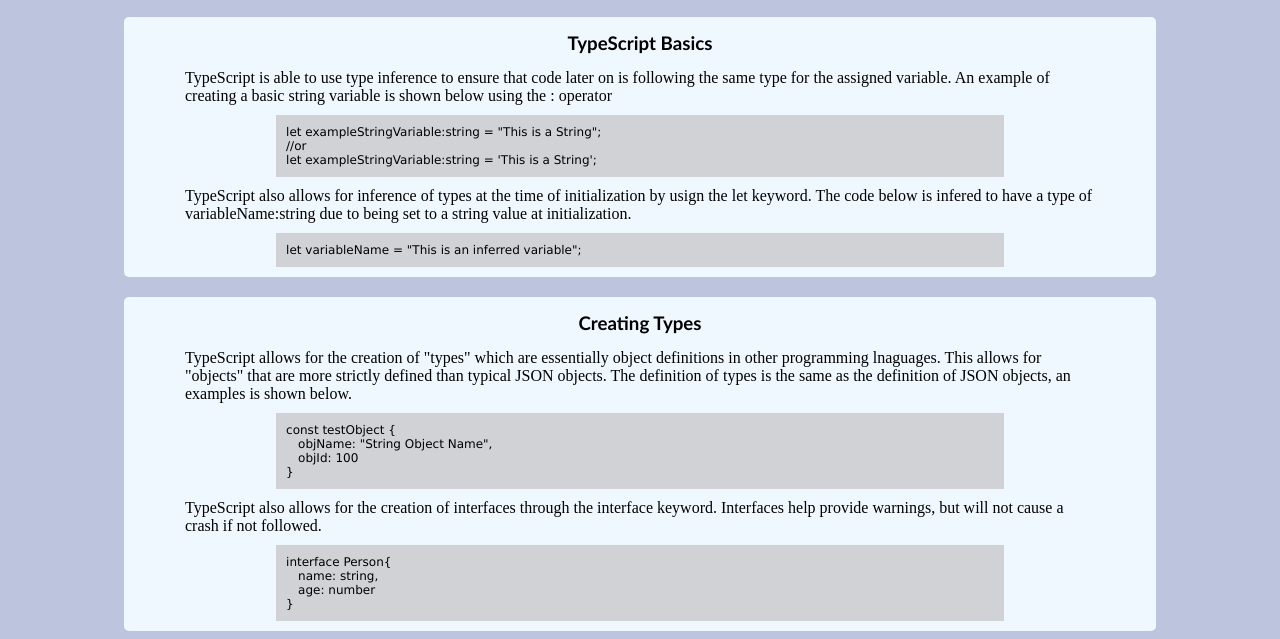
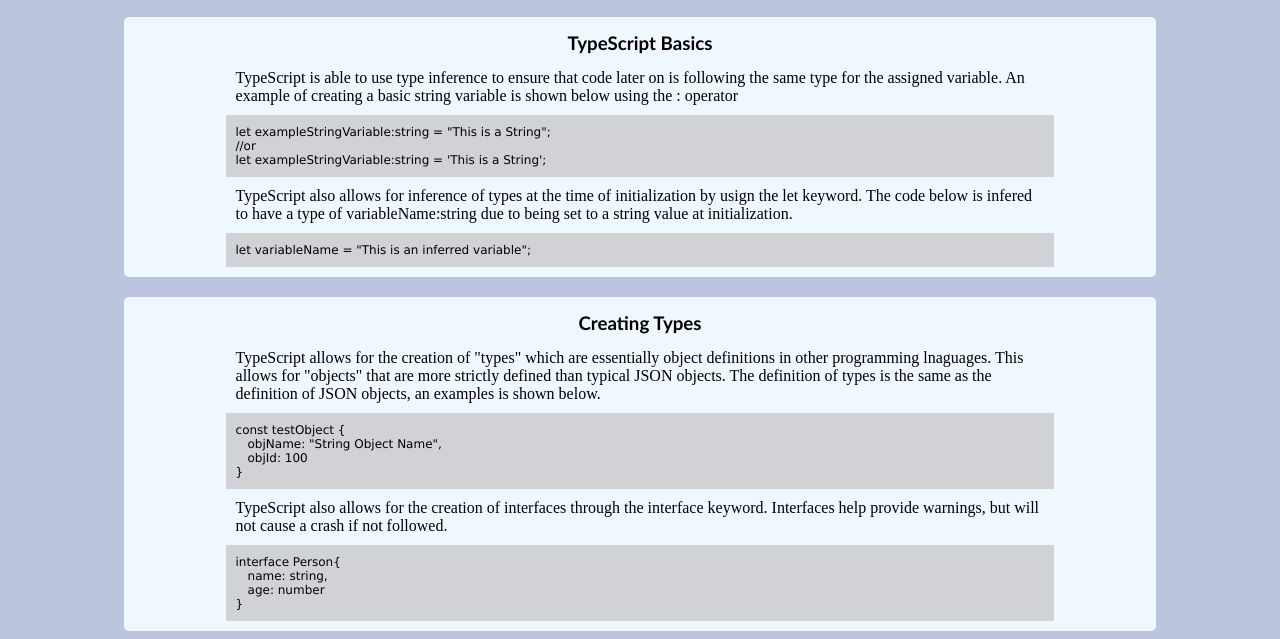
Before and after one commit to cs401-fall2022/lesson14-Daniel-Cornell, a plain HTML site: page index.html in a window 1280 px wide. Shown: the part 161-800 px from the top of the page. Drawn offline with Linux system fonts and the light colour scheme.

Commit message:
Visual tweaks

```diff
--- a/css/style.css
+++ b/css/style.css
@@ -18,7 +18,7 @@
     font-family: Verdana, Geneva, Tahoma, sans-serif;
     font-size: 12px;
     background-color: #bfbdbda3;
-    width: 70%;
+    width: 80%;
     margin: auto;
     padding: 10px;
 }
@@ -34,7 +34,7 @@
 .textBlock p{
     margin: auto;
     padding: 10px;
-    width: 90%;
+    width: 80%;
 }
 
 h3{
--- a/index.html
+++ b/index.html
@@ -7,7 +7,7 @@
     </head>
 
     <body>
-        <img src="/img/logo.png" alt="TypeScript Logo">
+        <img src="img/logo.png" alt="TypeScript Logo">
         <div id="header">
             <h1>TypeScript For Dummies</h1>
         </div>
```
